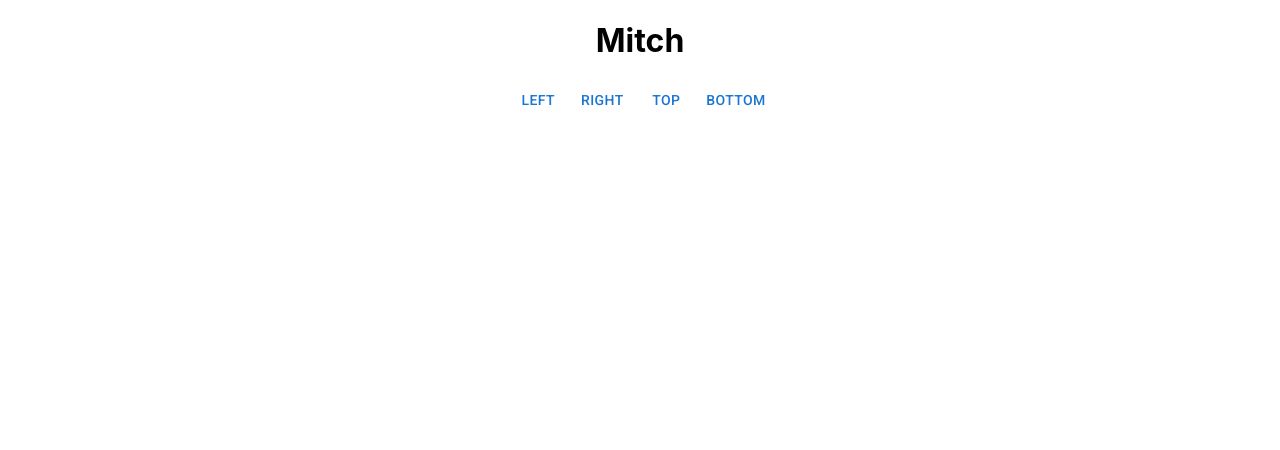
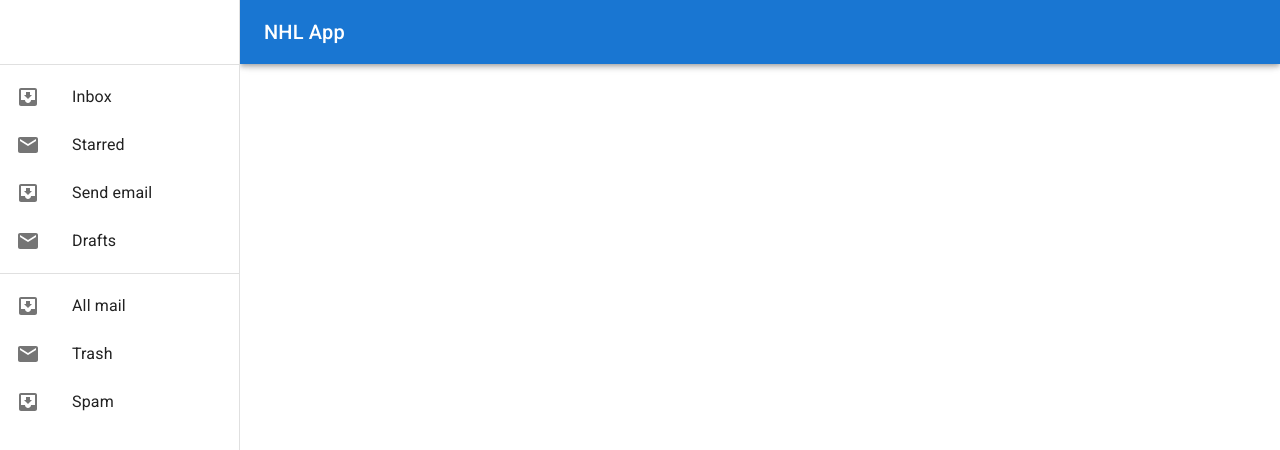
Before and after one commit to MitchRose976/nhl_app, a React (Create React App) app in the folder client/: page / in a window 1280 px wide. Shown: the top 450 px of the page. Built offline with nearby package versions, Linux system fonts and the light colour scheme.

Commit message:
added drawer from material UI

```diff
--- a/client/src/sidebar/Sidebar.tsx
+++ b/client/src/sidebar/Sidebar.tsx
@@ -1,47 +1,46 @@
 import * as React from 'react';
+import AppBar from '@mui/material/AppBar';
 import Box from '@mui/material/Box';
+import CssBaseline from '@mui/material/CssBaseline';
+import Divider from '@mui/material/Divider';
 import Drawer from '@mui/material/Drawer';
-import Button from '@mui/material/Button';
+import IconButton from '@mui/material/IconButton';
+import InboxIcon from '@mui/icons-material/MoveToInbox';
 import List from '@mui/material/List';
-import Divider from '@mui/material/Divider';
 import ListItem from '@mui/material/ListItem';
 import ListItemButton from '@mui/material/ListItemButton';
 import ListItemIcon from '@mui/material/ListItemIcon';
 import ListItemText from '@mui/material/ListItemText';
-import InboxIcon from '@mui/icons-material/MoveToInbox';
 import MailIcon from '@mui/icons-material/Mail';
+import MenuIcon from '@mui/icons-material/Menu';
+import Toolbar from '@mui/material/Toolbar';
+import Typography from '@mui/material/Typography';
+import { grey } from '@mui/material/colors';
 
-type Anchor = 'top' | 'left' | 'bottom' | 'right';
+const bannerColor = grey[800];
 
-export default function Sidebar() {
-  const [state, setState] = React.useState({
-    top: false,
-    left: false,
-    bottom: false,
-    right: false,
-  });
+const drawerWidth = 240;
 
-  const toggleDrawer =
-    (anchor: Anchor, open: boolean) =>
-    (event: React.KeyboardEvent | React.MouseEvent) => {
-      if (
-        event.type === 'keydown' &&
-        ((event as React.KeyboardEvent).key === 'Tab' ||
-          (event as React.KeyboardEvent).key === 'Shift')
-      ) {
-        return;
-      }
+interface Props {
+  /**
+   * Injected by the documentation to work in an iframe.
+   * You won't need it on your project.
+   */
+  window?: () => Window;
+}
 
-      setState({ ...state, [anchor]: open });
-    };
+export default function ResponsiveDrawer(props: Props) {
+  const { window } = props;
+  const [mobileOpen, setMobileOpen] = React.useState(false);
 
-  const list = (anchor: Anchor) => (
-    <Box
-      sx={{ width: anchor === 'top' || anchor === 'bottom' ? 'auto' : 250 }}
-      role="presentation"
-      onClick={toggleDrawer(anchor, false)}
-      onKeyDown={toggleDrawer(anchor, false)}
-    >
+  const handleDrawerToggle = () => {
+    setMobileOpen(!mobileOpen);
+  };
+
+  const drawer = (
+    <div>
+      <Toolbar />
+      <Divider />
       <List>
         {['Inbox', 'Starred', 'Send email', 'Drafts'].map((text, index) => (
           <ListItem key={text} disablePadding>
@@ -67,23 +66,77 @@ export default function Sidebar() {
           </ListItem>
         ))}
       </List>
+    </div>
+  );
+
+  const container = window !== undefined ? () => window().document.body : undefined;
+
+  return (
+    <Box sx={{ display: 'flex' }}>
+      <CssBaseline />
+      <AppBar
+        position="fixed"
+        sx={{
+          width: { sm: `calc(100% - ${drawerWidth}px)` },
+          ml: { sm: `${drawerWidth}px` },
+        }}
+      >
+        <Toolbar>
+          <IconButton
+            color="inherit"
+            aria-label="open drawer"
+            edge="start"
+            onClick={handleDrawerToggle}
+            sx={{ mr: 2, display: { sm: 'none' } }}
+          >
+            <MenuIcon />
+          </IconButton>
+          <Typography variant="h6" noWrap component="div">
+            NHL App
+          </Typography>
+        </Toolbar>
+      </AppBar>
+      <Box
+        component="nav"
+        sx={{ width: { sm: drawerWidth }, flexShrink: { sm: 0 } }}
+        aria-label="mailbox folders"
+      >
+        {/* The implementation can be swapped with js to avoid SEO duplication of links. */}
+        <Drawer
+          container={container}
+          variant="temporary"
+          open={mobileOpen}
+          onClose={handleDrawerToggle}
+          ModalProps={{
+            keepMounted: true, // Better open performance on mobile.
+          }}
+          sx={{
+            display: { xs: 'block', sm: 'none' },
+            '& .MuiDrawer-paper': { boxSizing: 'border-box', width: drawerWidth },
+          }}
+        >
+          {drawer}
+        </Drawer>
+        <Drawer
+          variant="permanent"
+          sx={{
+            display: { xs: 'none', sm: 'block' },
+            '& .MuiDrawer-paper': { boxSizing: 'border-box', width: drawerWidth },
+          }}
+          open
+        >
+          {drawer}
+        </Drawer>
+      </Box>
+      <Box
+        component="main"
+        sx={{ flexGrow: 1, p: 3, width: { sm: `calc(100% - ${drawerWidth}px)` } }}
+      >
+        <Toolbar />
+        <Typography paragraph>
+
+        </Typography>
+      </Box>
     </Box>
   );
-
-  return (
-    <div>
-      {(['left', 'right', 'top', 'bottom'] as const).map((anchor) => (
-        <React.Fragment key={anchor}>
-          <Button onClick={toggleDrawer(anchor, true)}>{anchor}</Button>
-          <Drawer
-            anchor={anchor}
-            open={state[anchor]}
-            onClose={toggleDrawer(anchor, false)}
-          >
-            {list(anchor)}
-          </Drawer>
-        </React.Fragment>
-      ))}
-    </div>
-  );
 }
```
